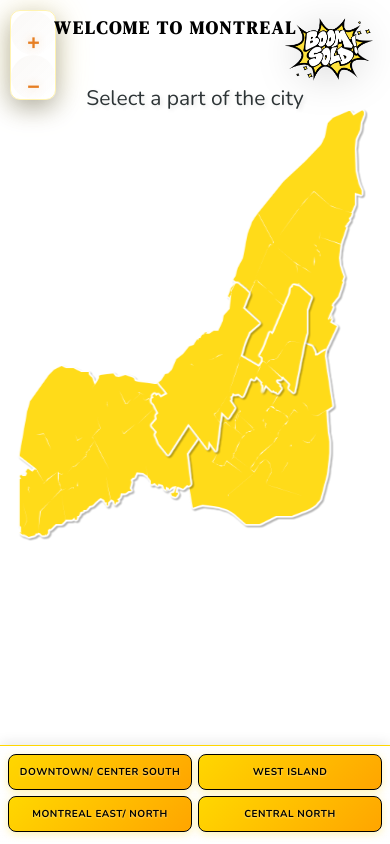
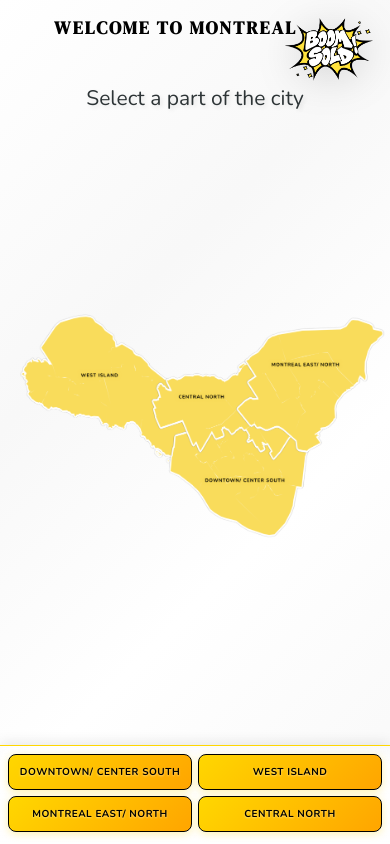
Before and after one commit to prasannanivas/boomsold-ui, a React (Create React App) app: page / in a window 390 px wide. Built offline with nearby package versions, Linux system fonts and the light colour scheme.

Commit message:
montreal Map Mobile UI

```diff
--- a/src/components/PartMap.js
+++ b/src/components/PartMap.js
@@ -6,6 +6,7 @@ import "./MontrealMap.css";
 import "./PremiumEffects.css";
 import "./PartMap.css";
 import { rotateGeoJSON } from "./Utils";
+import MontrealMapImage from "../data/Montreal-map.png";
 import MontrealSvg from "./MontrealSvg";
 import ProfessionalHeader from "./ProfessionalHeader";
 
@@ -106,8 +107,6 @@ const PartMap = ({ onPartClick, onPartHover, onPartLeave }) => {
   const geoJsonLayerRef = useRef(null);
   const [partCenters, setPartCenters] = useState({}); // Store center coordinates for each part
   const [isMobile, setIsMobile] = useState(window.innerWidth <= 768); // Detect mobile device
-  const [userHasPanned, setUserHasPanned] = useState(false); // Track if user has manually panned
-  const [initialBoundsFitted, setInitialBoundsFitted] = useState(false); // Track if initial bounds have been set
 
   // Detect mobile on resize
   useEffect(() => {
@@ -192,45 +191,6 @@ const PartMap = ({ onPartClick, onPartHover, onPartLeave }) => {
         setIsLoading(false);
       });
   }, [isMobile]);
-
-  // Fit map to bounds when data loads or window resizes
-  useEffect(() => {
-    if (map && partData && !userHasPanned && !initialBoundsFitted) {
-      const fitMapBounds = () => {
-        const bounds = L.geoJSON(partData).getBounds();
-
-        // On mobile, adjust to use full screen width
-        if (isMobile) {
-          // No padding for mobile - just fit to bounds
-          map.fitBounds(bounds, {
-            padding: [0, 0],
-            animate: false,
-          });
-
-          // Mark that initial bounds have been fitted for mobile
-          setInitialBoundsFitted(true);
-        } else {
-          map.fitBounds(bounds, {
-            padding: [20, 20],
-            animate: false,
-            maxZoom: 10.8,
-          });
-        }
-      };
-
-      fitMapBounds();
-
-      // Only add resize listener for desktop
-      if (!isMobile) {
-        const handleResize = () => {
-          fitMapBounds();
-        };
-
-        window.addEventListener("resize", handleResize);
-        return () => window.removeEventListener("resize", handleResize);
-      }
-    }
-  }, [map, partData, isMobile, userHasPanned, initialBoundsFitted]);
 
   // Style function for parts - Yellow variations with no visible borders, shadows provide separation
   const getPartStyle = (feature) => {
@@ -534,24 +494,45 @@ const PartMap = ({ onPartClick, onPartHover, onPartLeave }) => {
         className="custom-montreal-map"
         style={{ background: "transparent" }}
       >
+        {isMobile ? (
+          // Mobile view - Static image
+          <div
+            style={{
+              width: "100%",
+              height: "100%",
+              display: "flex",
+              justifyContent: "center",
+              alignItems: "center",
+              overflow: "hidden",
+            }}
+          >
+            <img
+              src={MontrealMapImage}
+              alt="Montreal Map"
+              style={{
+                width: "100%",
+                height: "auto",
+                maxHeight: "100%",
+                objectFit: "contain",
+              }}
+            />
+          </div>
+        ) : (
+          // Desktop view - Interactive map
           <MapContainer
-          center={isMobile ? [45.65, -73.74] : [45.56, -73.62]}
-          zoom={isMobile ? 9.5 : 10.8}
+            center={[45.56, -73.62]}
+            zoom={10.8}
             style={{ height: "100%", width: "100%", background: "transparent" }}
-          zoomControl={isMobile} // Enable zoom control on mobile
-          //scrollWheelZoom={isMobile} // Enable scroll wheel zoom on mobile
-          doubleClickZoom={isMobile} // Enable double click zoom on mobile
-          touchZoom={isMobile} // Enable touch zoom on mobile
+            zoomControl={false}
             boxZoom={false}
             keyboard={false}
-          // dragging={isMobile} // Enable dragging on mobile
             zoomAnimation={true}
             fadeAnimation={true}
             markerZoomAnimation={false}
             attributionControl={false}
             preferCanvas={false}
-          maxBounds={null} // Allow free panning without bounds restriction
-          maxBoundsViscosity={0.0} // Allow going beyond bounds smoothly
+            maxBounds={null}
+            maxBoundsViscosity={0.0}
             whenCreated={(mapInstance) => {
               setMap(mapInstance);
               // Remove any default tile layers
@@ -561,35 +542,17 @@ const PartMap = ({ onPartClick, onPartHover, onPartLeave }) => {
                 }
               });
 
-            // Enable/disable interactions based on device
-            if (isMobile) {
-              // Enable all zoom and pan interactions on mobile
-              // mapInstance.dragging.enable();
-              // mapInstance.touchZoom.enable();
-              mapInstance.doubleClickZoom.enable();
-              // mapInstance.scrollWheelZoom.enable();
-
-              // Remove any max bounds to allow free panning
-              mapInstance.setMaxBounds(null);
-
-              // Track when user pans the map
-              mapInstance.on("dragstart", () => {
-                setUserHasPanned(true);
-              });
-            } else {
               // Disable all zoom and pan interactions on desktop
               mapInstance.dragging.disable();
               mapInstance.touchZoom.disable();
               mapInstance.doubleClickZoom.disable();
               mapInstance.scrollWheelZoom.disable();
-            }
-
               mapInstance.boxZoom.disable();
               mapInstance.keyboard.disable();
               if (mapInstance.tap) mapInstance.tap.disable();
 
-            // Fit to bounds when data is loaded (only on desktop or initial load)
-            if (partData && !isMobile) {
+              // Fit to bounds when data is loaded
+              if (partData) {
                 const bounds = L.geoJSON(partData).getBounds();
                 mapInstance.fitBounds(bounds, {
                   padding: [20, 20],
@@ -609,9 +572,7 @@ const PartMap = ({ onPartClick, onPartHover, onPartLeave }) => {
             )}
 
             {/* Add text labels for each part */}
-
-          {!isMobile &&
-            Object.entries(partCenters).map(([partName, center]) => {
+            {Object.entries(partCenters).map(([partName, center]) => {
               // Only show South, West, and North on desktop
               if (!["South", "West", "North", "Central"].includes(partName))
                 return null;
@@ -625,14 +586,18 @@ const PartMap = ({ onPartClick, onPartHover, onPartLeave }) => {
               if (partName === "North") {
                 // Move North up and left
                 adjustedLat += 0.03; // Move up
-                adjustedLng -= 0.05; // Move left
+                adjustedLng -= 0.08; // Move left (increased from 0.05)
               } else if (partName === "South") {
                 // Move South left
                 adjustedLng -= 0.07; // Move left
               } else if (partName === "Central") {
-                // Move West down and left
+                // Move West Island down and left
                 adjustedLat += 0.02; // Move down
                 adjustedLng -= 0.09; // Move left
+              } else if (partName === "West") {
+                // Move West Island down and left
+                adjustedLat += 0.02; // Move down
+                adjustedLng -= 0.05; // Move left
               }
 
               // Create custom icon with styled text matching MontrealMap
@@ -675,6 +640,7 @@ const PartMap = ({ onPartClick, onPartHover, onPartLeave }) => {
               );
             })}
           </MapContainer>
+        )}
       </div>
 
       {/* Mobile Bottom Navigation for Parts */}
```
Also changed, not shown: public/quartierreferencehabitation_merged.geojson, src/data/Montreal-map.png (added). Lines whose indentation alone changed are shown as unchanged.
